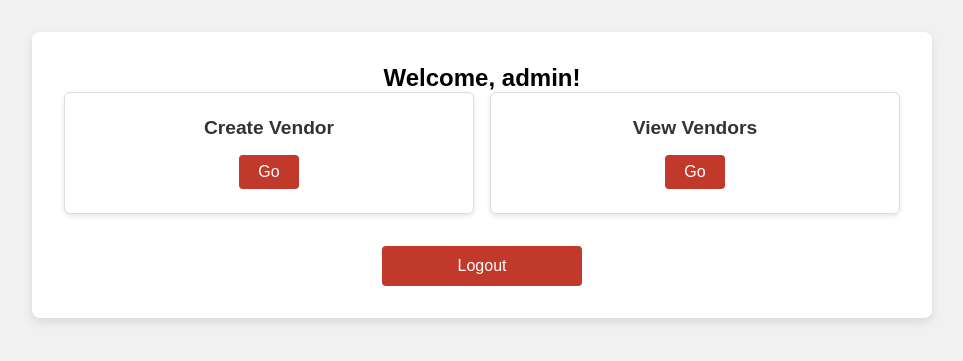
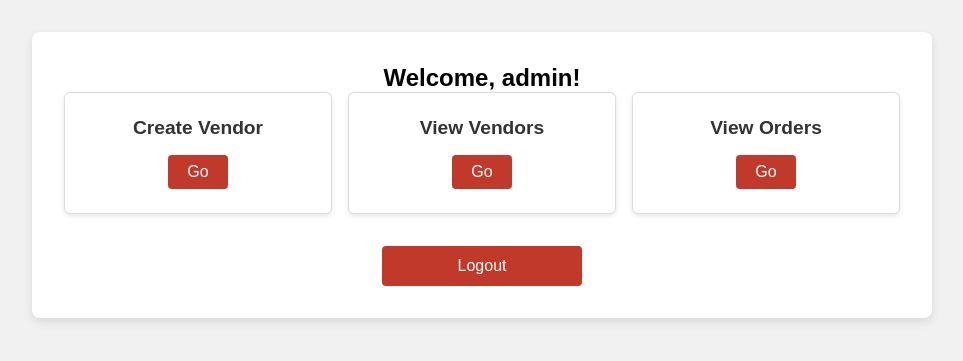
Before and after one commit to theperson230/projectswap, a PHP site: page /proj1/admin.php in a window 1280 px wide. Shown: the part 142-503 px from the top of the page, without its empty margins (158-1121 px from the left). Run offline with PHP 8.4, Linux system fonts and the light colour scheme; the visitor is signed in with stand-in values (Sample User, id 1).

Commit message:
Add files via upload

```diff
--- a/swap_project/admin.php
+++ b/swap_project/admin.php
@@ -56,7 +56,12 @@ function canDeleteVendor() {
             <a class="go-btn" href="read_records.php">Go</a>
         </div>
         <?php endif; ?>
-
+        <?php  ?>
+        <div class="card">
+            <h3>View Orders</h3>
+            <a class="go-btn" href="http://localhost/proj1/insertupdatedelete.php?role=admin">Go</a>
+        </div>
+        <?php  ?>
     </div>
 
     <a class="logout-btn" href="login.php">Logout</a>
```
